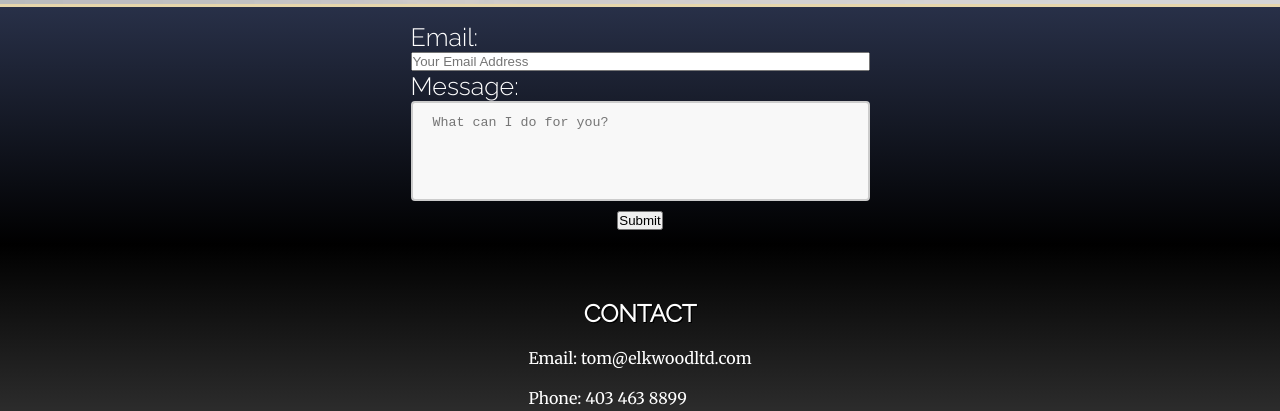
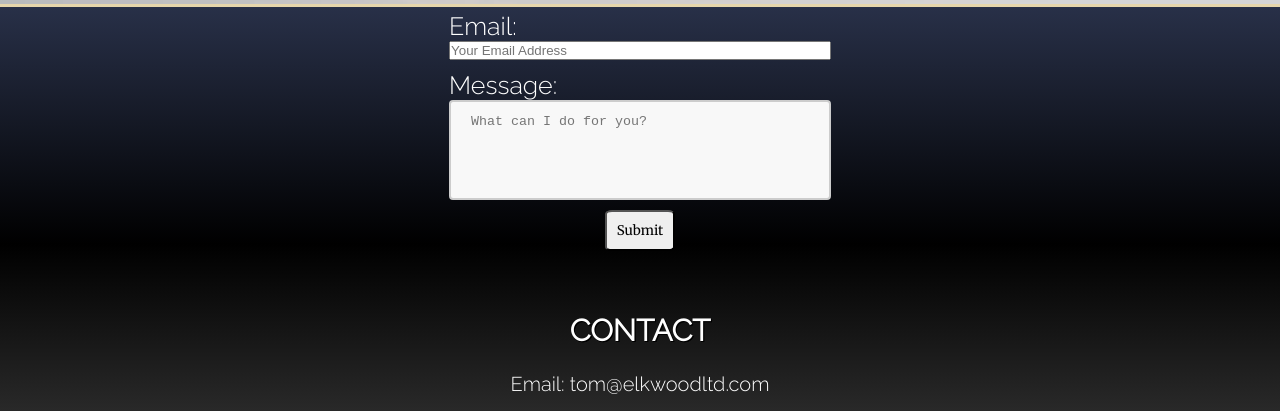
Before and after one commit to Brettasearle/elkwood, a plain HTML site: page index.html in a window 1280 px wide. Shown: the part 2408-2819 px from the top of the page. Drawn offline with Linux system fonts and the light colour scheme; files whose address does not match are found by name.

Commit message:
cleaning up a bit

```diff
--- a/css/fonts.css
+++ b/css/fonts.css
@@ -3,10 +3,10 @@
 @import url('https://fonts.googleapis.com/css2?family=Merriweather&family=Raleway:wght@300&display=swap');
 
 /* Font */
-body {
+body, .submit{
   font-family: 'Merriweather', serif;
 }
 
-h1, h2, h3, h4, h5, h6, form, p{
+h1, h2, h3, h4, h5, h6, form, p, footer {
   font-family: 'Raleway', sans-serif;
 }
--- a/css/main.css
+++ b/css/main.css
@@ -154,6 +154,7 @@ footer {
   width: 100% ;
   padding: 2.5em;
   display: flex;
+  font-size: 20px;
 }
 
 
@@ -221,20 +222,24 @@ i:hover {
 form {
   display: flex;
   flex-direction: column;
-  max-width: 40ch;
+  max-width: 25ch;
   margin: auto;
   font-size: 25px;
   color: #fff;
 
+}
+label {
+  margin-top: 10px;
+}
 
-}
+
 .submit {
   margin-top: 10px;
   display: flex;
   justify-content: center;
   align-self: center;
-  width: min-content;
-
+  padding: 10px;
+  border-radius: 10%;
 }
 
 textarea {
--- a/index.html
+++ b/index.html
@@ -73,10 +73,11 @@
         <br>
         <li>Phone: 403 463 8899</li>
         <br>
-        <div class="ig-logo">
+        <!-- this is the instagram logo with a link to instagram but the insta is weak so were gonna wait to show it on the page -->
+        <!-- <div class="ig-logo">
           <a href="https://www.instagram.com/elkwoodltd/"><i class="fab fa-instagram"></i> </a>
 
-        </div>
+        </div> -->
       </ul>
 
 
```
